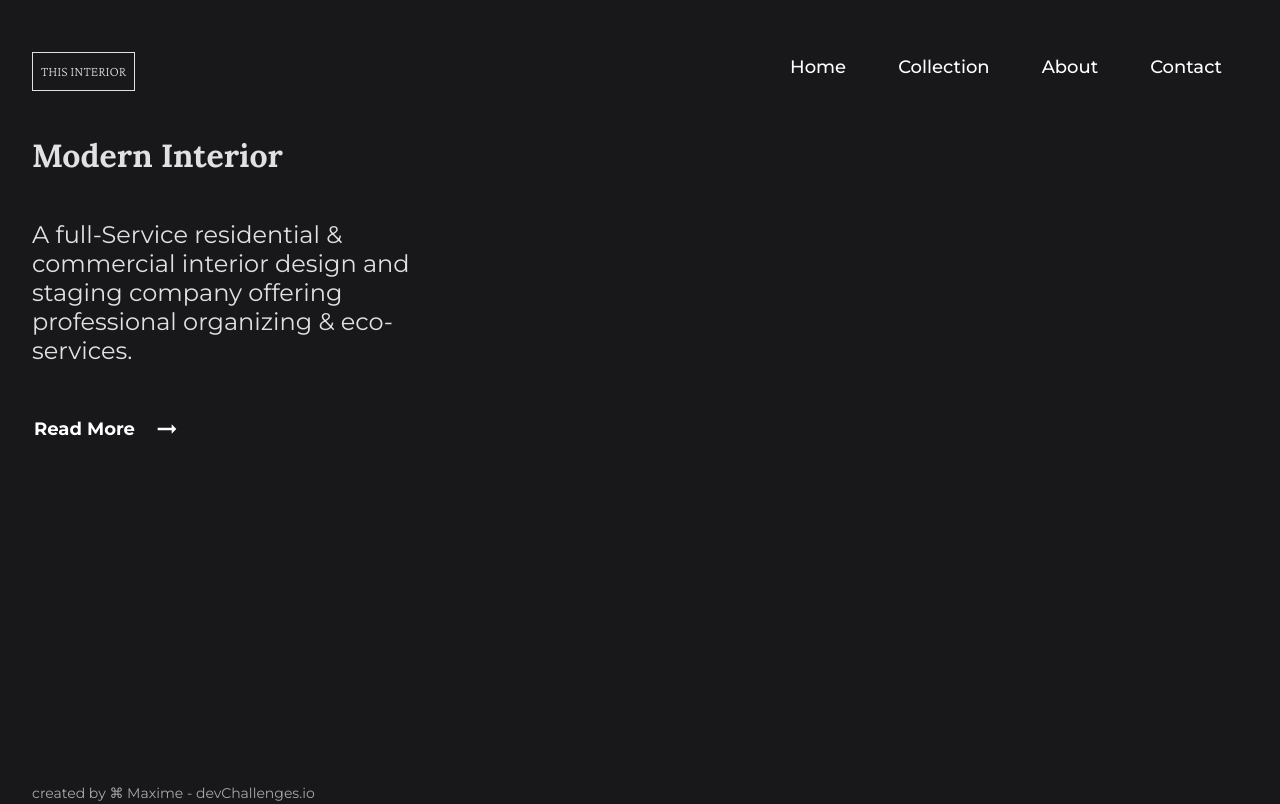
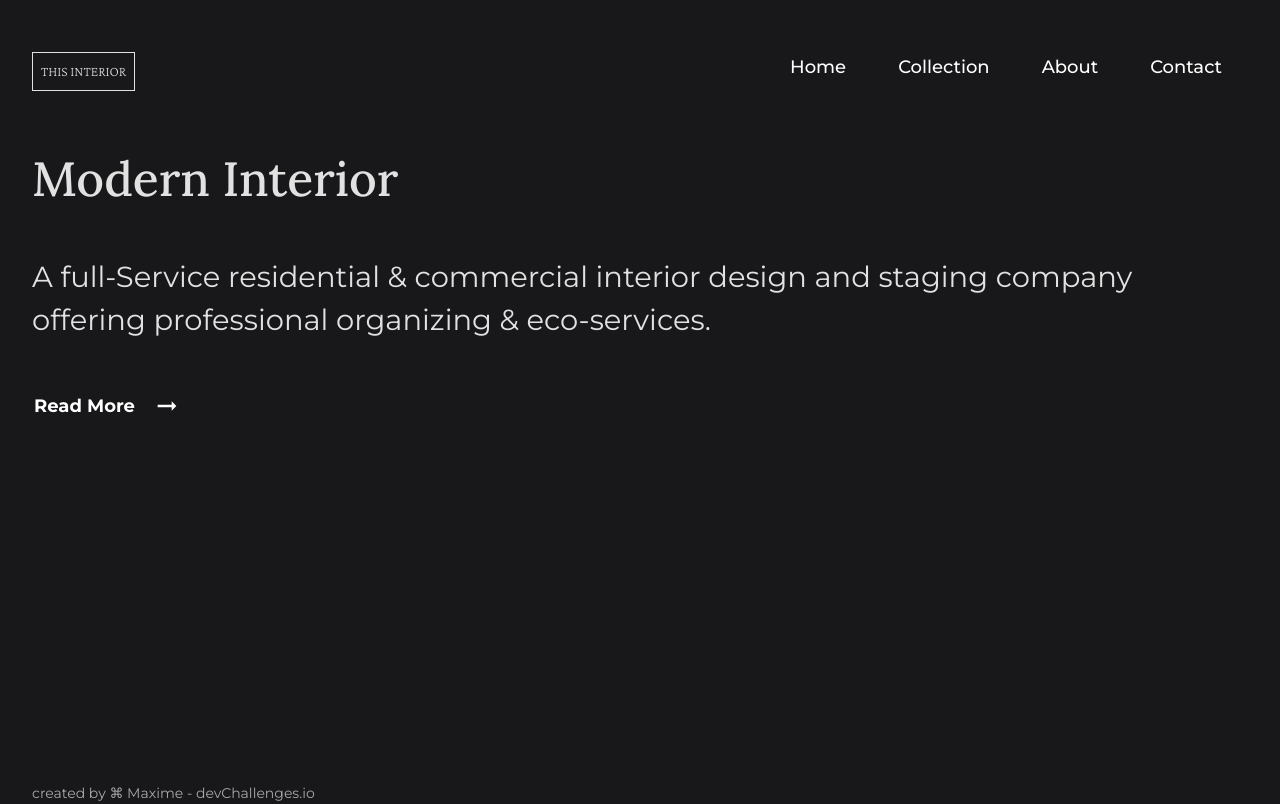
Before and after one commit to maax6/vite-designer, a React (Vite) app: page / in a window 1280 px wide. Built offline with nearby package versions, Linux system fonts and the light colour scheme.

Commit message:
font size block left

```diff
--- a/src/Components/Welcome/_welcome.scss
+++ b/src/Components/Welcome/_welcome.scss
@@ -1,22 +1,32 @@
 .welcome {
     display: flex;
     flex-wrap: wrap;
-    @media screen and (max-width: 400px) {
+    @media (max-width: 400px) {
     }
-	 &__title{
+    &__title {
         font-family: 'Lora', serif;
+        font-style: normal;
+        font-weight: 500;
+		  font-size: 36px;
+		  @media (min-width: 768px){
+			font-size: 48px;
+		  }
 		}
 		&__presentation {
-		max-width: 410px;
+			font-size: 14px;
+			@media (min-width: 768px){
+				font-size: 29px;
+			}
+
 		}
 		&__text {
 			font-family: 'Montserrat';
 			font-style: normal;
 			font-weight: 400;
-        font-size: 24px;
-        line-height: 29px;
 			margin-top: 40px;
 			margin-bottom: 48px;
+			@media screen and (min-width: 768px){
+			}
 		}
 		&__link {
         display: flex;
--- a/src/sass/App.scss
+++ b/src/sass/App.scss
@@ -16,7 +16,6 @@ ul {
 }
 #root {
     display: flex;
-    max-width: 1280px;
     flex-direction: column;
     margin: 0 auto;
     padding: 2rem;
```
Lines whose indentation alone changed are shown as unchanged.
